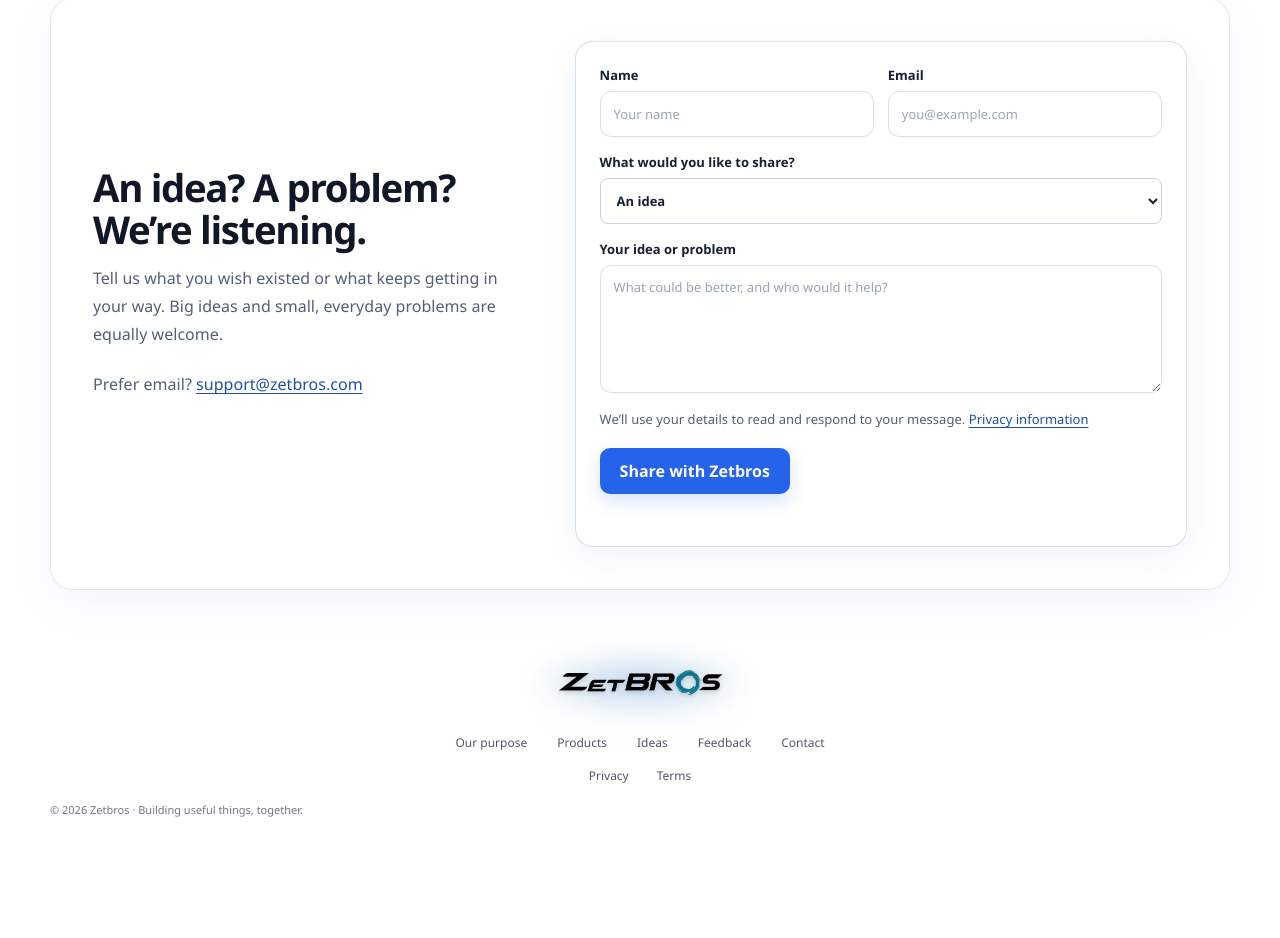
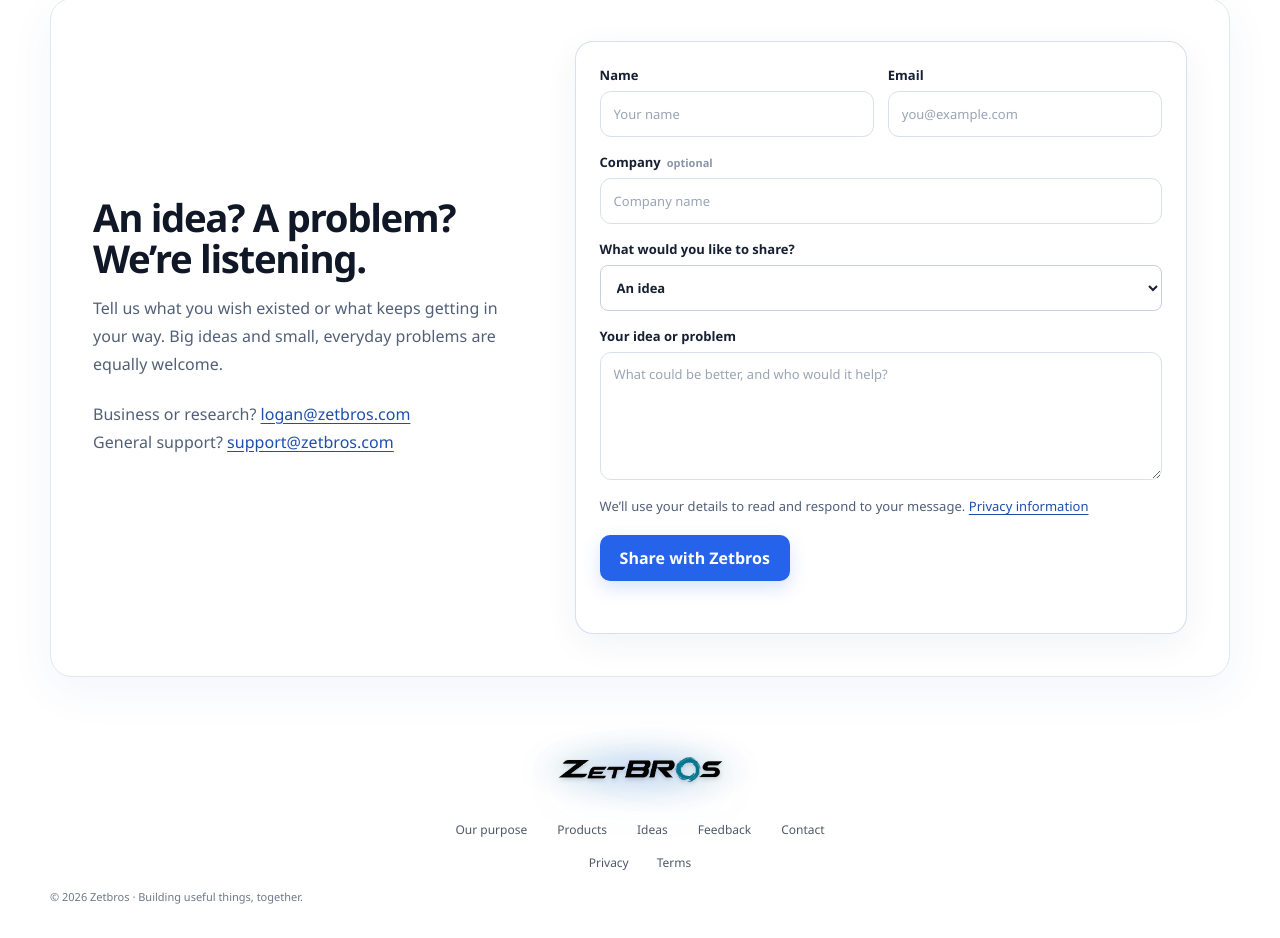
Before and after one commit to Logan17de/zetbros.com, a Next.js app: page / in a window 1280 px wide. Shown: the part 4555-5493 px from the top of the page. Before the commit the page ends 5406 px from the top, so only its background shows below. Built offline with nearby package versions, Linux system fonts and the light colour scheme.

Commit message:
Add business and research contact options

```diff
--- a/app/contact-form.tsx
+++ b/app/contact-form.tsx
@@ -27,14 +27,15 @@ export default function ContactForm() {
       <div className={styles.intro}>
         <h2>An idea? A problem?<br />We’re listening.</h2>
         <p>Tell us what you wish existed or what keeps getting in your way. Big ideas and small, everyday problems are equally welcome.</p>
-        <p>Prefer email? <a href="mailto:support@zetbros.com">support@zetbros.com</a></p>
+        <p>Business or research? <a href="mailto:logan@zetbros.com">logan@zetbros.com</a><br />General support? <a href="mailto:support@zetbros.com">support@zetbros.com</a></p>
       </div>
       <form className={styles.form} onSubmit={submit}>
         <div className={styles.twoColumns}>
           <label><span>Name</span><input name="name" autoComplete="name" maxLength={120} required placeholder="Your name" /></label>
           <label><span>Email</span><input name="email" type="email" autoComplete="email" maxLength={320} required placeholder="you@example.com" /></label>
         </div>
-        <label><span>What would you like to share?</span><select name="service" defaultValue="An idea"><option>An idea</option><option>A problem to solve</option><option>AIKO feedback</option><option>Harness</option><option>Something else</option></select></label>
+        <label><span>Company <em>optional</em></span><input name="company" autoComplete="organization" maxLength={160} placeholder="Company name" /></label>
+        <label><span>What would you like to share?</span><select name="service" defaultValue="An idea"><option>An idea</option><option>A problem to solve</option><option>Business project</option><option>Equipment warranty research</option><option>AIKO feedback</option><option>Harness</option><option>Something else</option></select></label>
         <label><span>Your idea or problem</span><textarea name="message" required minLength={10} maxLength={5000} rows={5} placeholder="What could be better, and who would it help?" /></label>
         <label className={styles.honeypot} aria-hidden="true">Website<input name="website" tabIndex={-1} autoComplete="off" /></label>
         <p className={styles.privacyNote}>We’ll use your details to read and respond to your message. <a href="/privacy">Privacy information</a></p>
```
